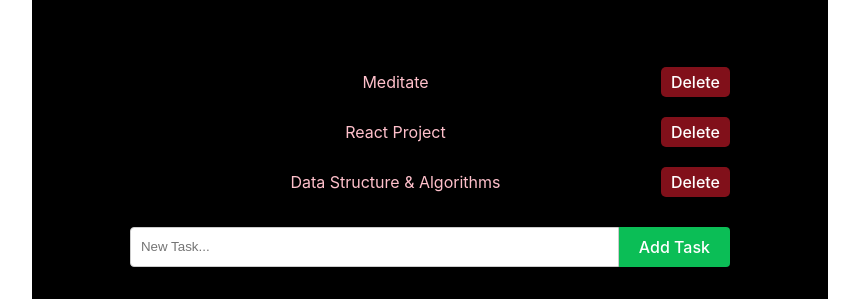
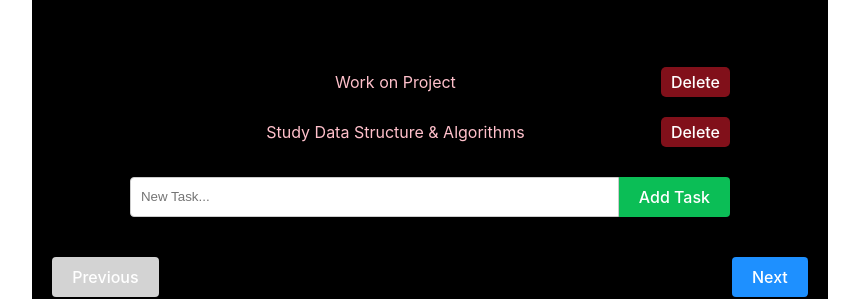
Before and after one commit to JCaiDev/BlackPink-Motivator, a React (Vite) app: page / in a window 1280 px wide. Shown: the part 883-1182 px from the top of the page, without its empty margins (210-1069 px from the left). Built offline with nearby package versions, Linux system fonts and the light colour scheme.

Commit message:
changed sample todolist items

```diff
--- a/src/App.jsx
+++ b/src/App.jsx
@@ -29,10 +29,10 @@
       </div>
 
       <div>
-        <a href="https://vitejs.dev" target="_blank">
+        <a href="https://github.com/flufynarwhal/vite-app" target="_blank">
           <img src={viteLogo} className="logo" alt="Vite logo" />
         </a>
-        <a href="https://react.dev" target="_blank">
+        <a href="https://github.com/flufynarwhal" target="_blank">
           <img src={reactLogo} className="logo react" alt="React logo" />
         </a>
       </div>
--- a/src/ToDoList.jsx
+++ b/src/ToDoList.jsx
@@ -42,9 +42,8 @@
 
     //To-do-List
     const todos = [
-        { id: 0, text: 'Meditate', isComplete: false },
-        { id: 1, text: 'React Project', isComplete: false },
-        { id: 2, text: 'Data Structure & Algorithms', isComplete: false }
+        { id: 0, text: 'Work on Project', isComplete: false },
+        { id: 1, text: 'Study Data Structure & Algorithms', isComplete: false },
     ]
 
     const [tasks, setTasks] = useState(todos)
```
